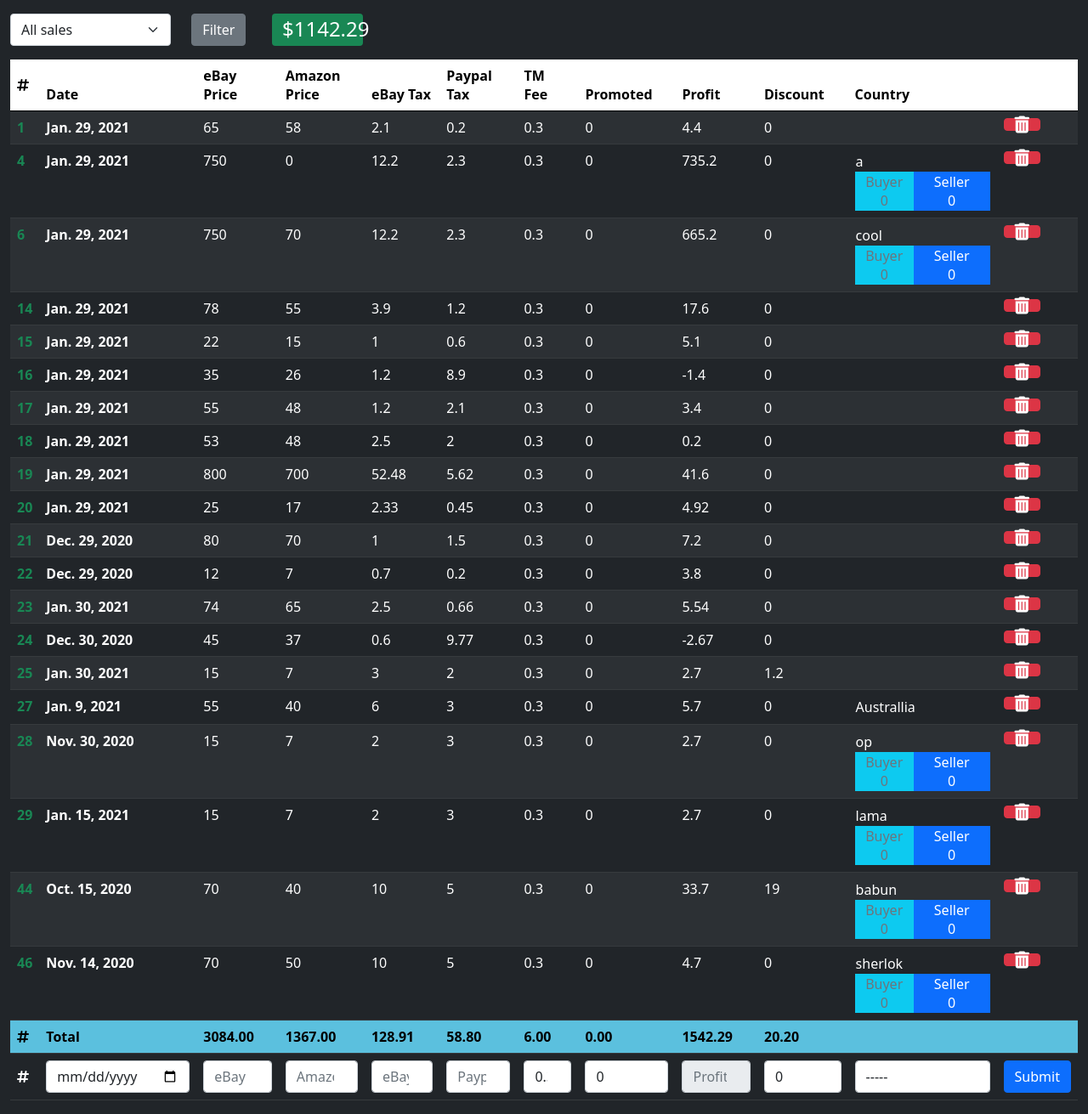
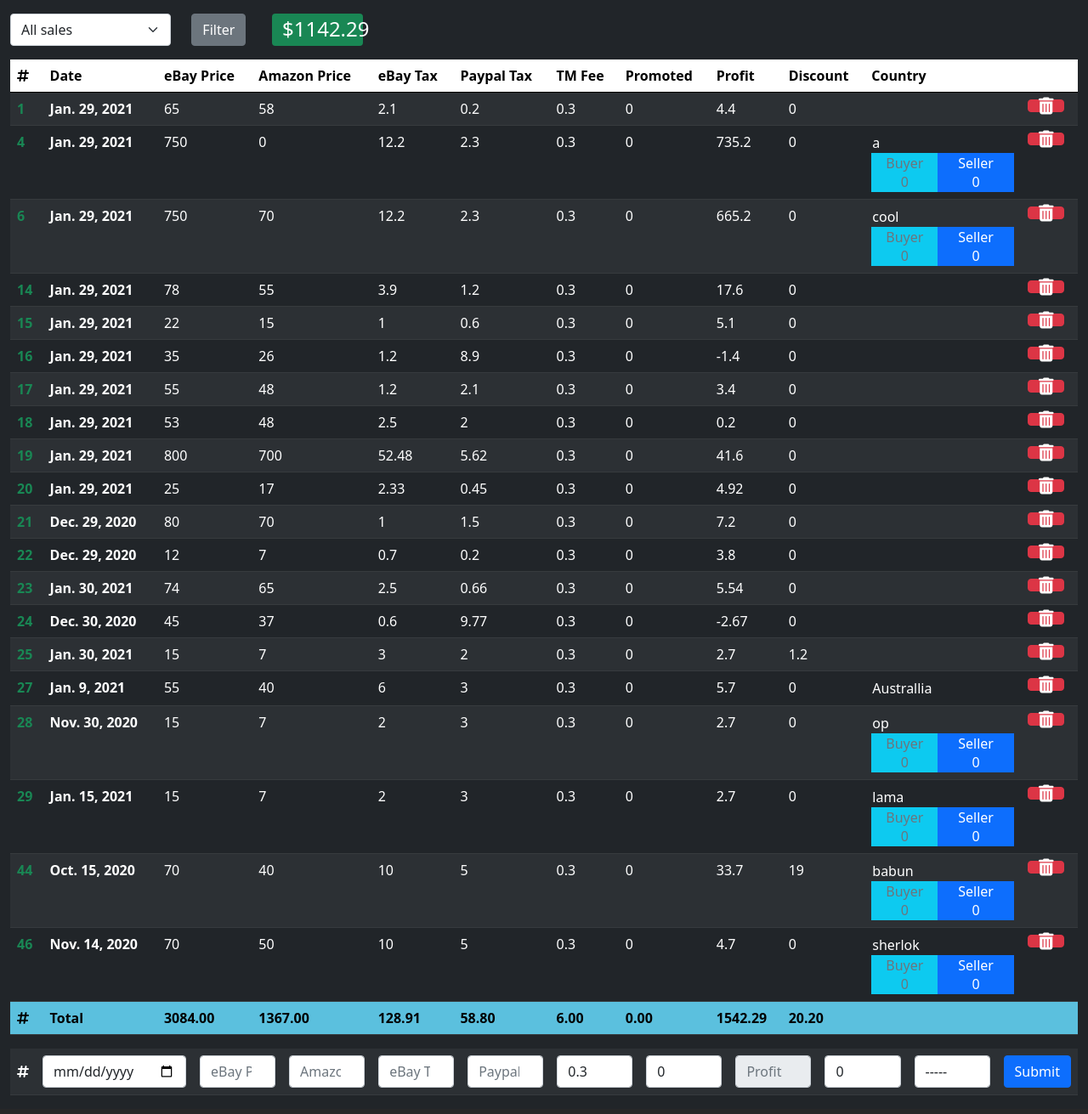
Before and after one commit to d4nieldev/ebaycalculator, a Django app: template templates/panel.html in a window 1280 px wide. Shown: the part 56-1367 px from the top of the page at 85% size. After the commit the page ends 1345 px from the top, so only its background shows below. Run offline with Django 3.2, Linux system fonts and the light colour scheme; the template is opened without the code that fills it: values that come from a table or form of the project are taken from there, others are empty; data comes from the database, SQL or seed files in the repository; some libraries are stand-ins or nearby versions.

Commit message:
fixed sale form

```diff
--- a/static/js/panel.js
+++ b/static/js/panel.js
@@ -44,6 +44,8 @@ function sum_sales_table() {
  * Calculates the profit from the add sale form inputs and prints it in the profit input.
  */
 function calc_profit_form() {
+
+    console.log("click")
 
     // get the values
     ebay_price = $('#f_ebay_price').val();
@@ -585,7 +587,7 @@ $(document).ready(function(){
     });
 
     // calc profit live on sale creation
-    $(document).on("keyup", '#form_add_sale input[type="Number"]', calc_profit_form)
+    $(document).on("keyup", '#form_add_sale input', calc_profit_form)
 
     // $(document).on("submit", '#form_filter_sales', )
 
--- a/templates/sales_table.html
+++ b/templates/sales_table.html
@@ -68,8 +68,14 @@
         {% endfor %}
 
         <!--Register Sale-->
+        <tr>
+
+        </tr>
+    </tbody>
+</table>
 <form id="form_add_sale">
     {% csrf_token %}
+    <table class="table table-dark table-striped table-hover">
         <tr>
             <th class="align-middle"><i class="fa fa-hashtag fa-md"></i></th>
             {% for field in form %}
@@ -83,6 +89,5 @@
             {% endfor %}
             <td><input class="btn btn-primary" type="submit" display="inline" name="btn_register_sale"></td>
         </tr>
+    </table>
 </form>
-    </tbody>
-</table>
```
Lines whose indentation alone changed are shown as unchanged.
